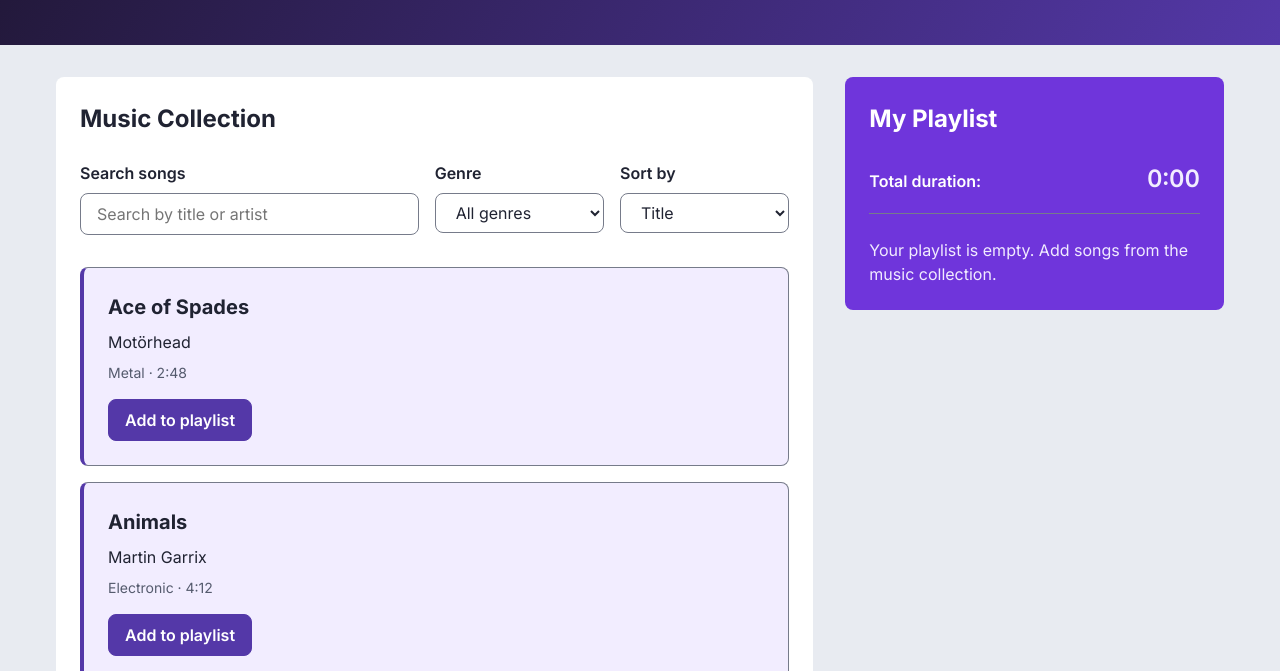
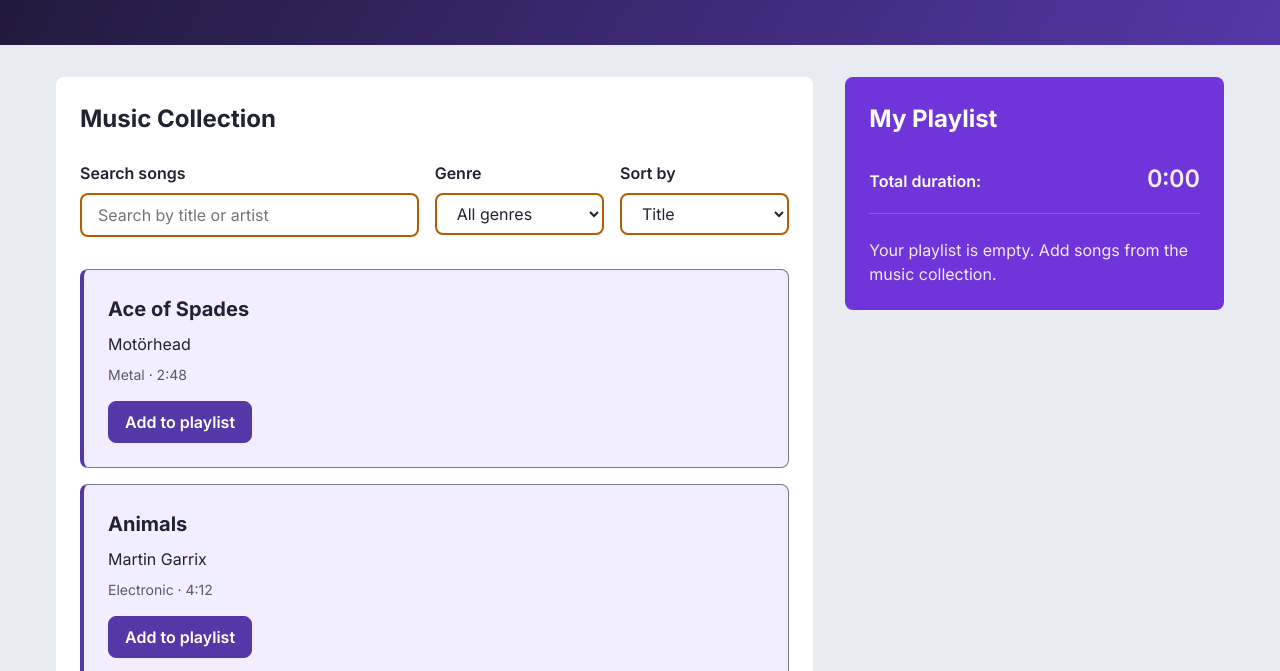
Before and after one commit to idaelise20-tech/assignment_3, a plain HTML site: page index.html in a window 1280 px wide. Shown: the part 129-800 px from the top of the page. Drawn offline with Linux system fonts and the light colour scheme.

Commit message:
Add orange borders to playlist items and collection controls

```diff
--- a/css/styles.css
+++ b/css/styles.css
@@ -80,7 +80,7 @@ body {
   padding: var(--spacing-small) var(--spacing-medium);
   color: var(--color-text);
   background-color: var(--color-surface);
-  border: 1px solid var(--color-border);
+  border: 2px solid var(--color-input-border);
   border-radius: var(--border-radius);
 }
 
@@ -170,7 +170,7 @@ body {
   align-items: flex-start;
   gap: var(--spacing-small);
   padding: var(--spacing-medium);
-  border: 1px solid var(--color-border);
+  border: 2px solid var(--color-playlist-item-border);
   border-radius: var(--border-radius);
   overflow-wrap: anywhere;
 }
--- a/css/variables.css
+++ b/css/variables.css
@@ -12,6 +12,8 @@
   --color-header-text: #f1ebff;
   --color-song-card: #f2edff;
   --color-playlist-panel: #6f35db;
+  --color-playlist-item-border: #ffb347;
+  --color-input-border: #b85c00;
 
   /* Fonts */
   --font-body: "Inter", Arial, sans-serif;
```
